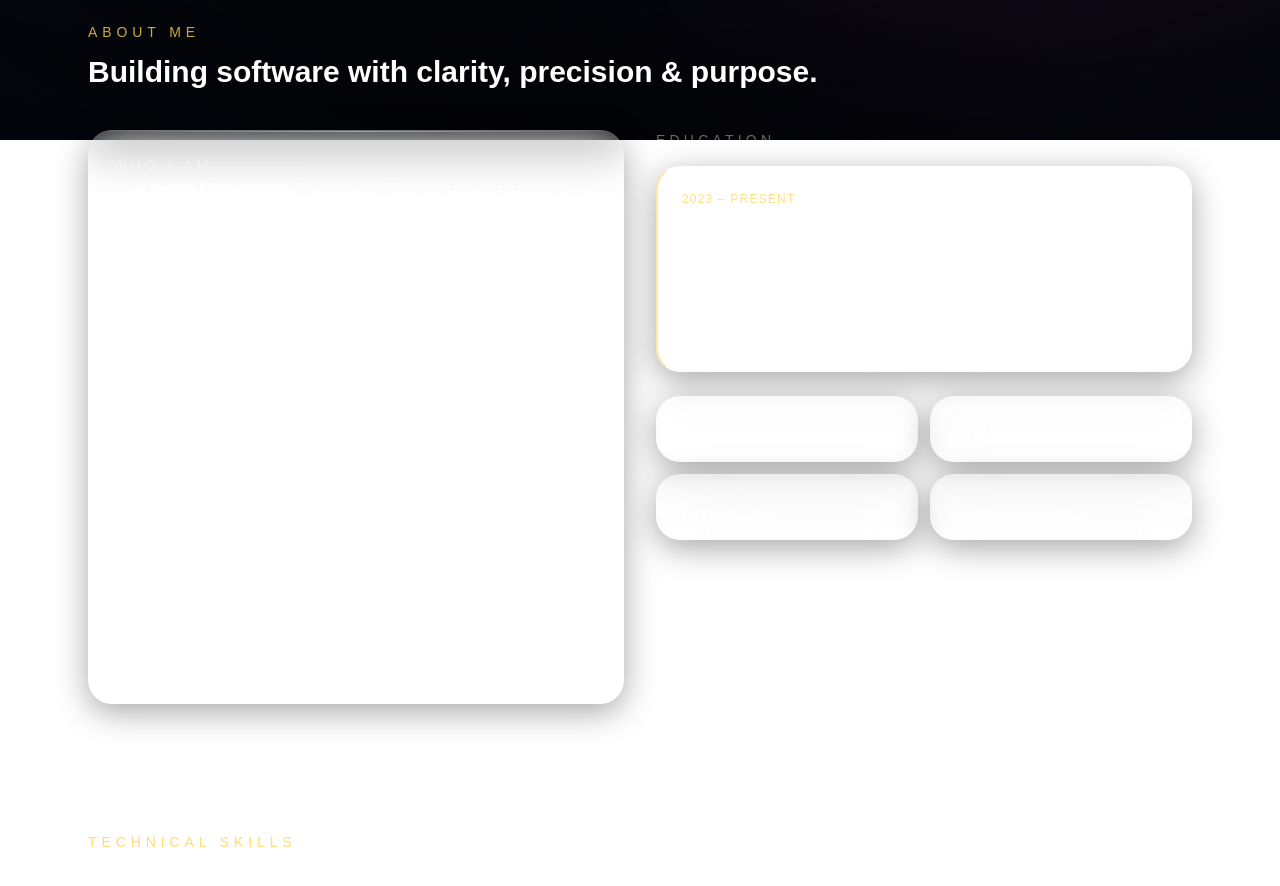
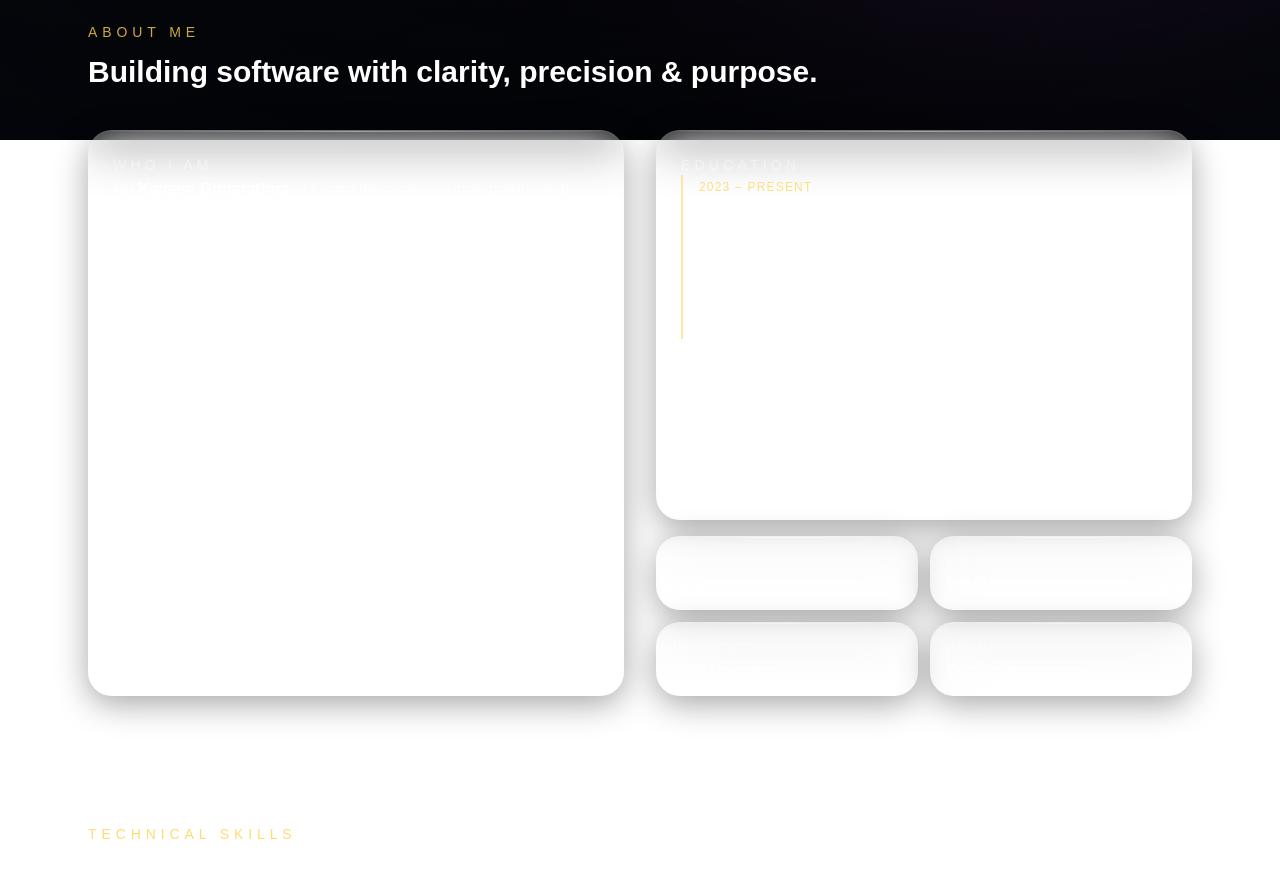
Before and after one commit to kaveen20030408/Kaveen_Gunarathna_Portfolio, a Next.js app: page / in a window 1280 px wide. Shown: the part 660-1546 px from the top of the page. Built offline with nearby package versions, Linux system fonts and the light colour scheme.

Commit message:
feat: implement About section component with biography, education, and professional details

```diff
--- a/src/components/sections/About.tsx
+++ b/src/components/sections/About.tsx
@@ -20,50 +20,55 @@ export function About() {
           Building software with clarity, precision & purpose.
         </h2>
 
-        <div className="mt-10 grid gap-8 lg:grid-cols-2">
+        <div className="mt-10 grid gap-8 lg:grid-cols-2 lg:items-stretch">
           {/* Bio card */}
-          <Card className="flex flex-col gap-5">
+          <Card className="flex h-full flex-col gap-6">
             <p className="text-sm uppercase tracking-[0.3em] text-white/40">Who I Am</p>
+
+            <div className="flex flex-col gap-4">
               <p className="leading-7 text-white/70">
-              I&apos;m <span className="font-semibold text-white">Kaveen Gunarathna</span>, A Computer Science undergraduate at SLIIT who picks up new technologies fast, applies them with intent, and consistently delivers
-              work that goes beyond the brief. Academically strong across core CS disciplines from algorithms and data structures through to
-              compiler theory and software architecture and equally comfortable translating that foundation into working, production-quality
-              software. Having built full-stack web platforms, and contributed as a recognized leader within IEEE, all while maintaining a
-              demanding academic schedule. Brings a methodical engineering mindset balanced with the creativity to solve problems that do
-              not come with a textbook answer. A natural team contributor who communicates clearly, adapts quickly, and takes responsibility
-              seriously. Looking for a software engineering internship where the bar is high and the opportunity to learn from experienced
-              engineers is real.
+                I&apos;m <span className="font-semibold text-white">Kaveen Gunarathna</span>, a Computer Science undergraduate at SLIIT who picks up new technologies fast, applies them with intent, and consistently delivers work that goes beyond the brief.
               </p>
+
               <p className="leading-7 text-white/70">
-              I believe great software starts with clean architecture, thorough testing, and a deep
-              understanding of user needs. I&apos;m comfortable with Agile workflows and thrive in
-              collaborative environments.
+                Academically strong across core CS disciplines—from algorithms and data structures to compiler theory and software architecture—I am equally comfortable translating that foundation into working, production-quality software. I&apos;ve built full-stack web platforms and contributed as a recognized leader within IEEE, all while maintaining a demanding academic schedule.
               </p>
+
+              <p className="leading-7 text-white/70">
+                I bring a methodical engineering mindset balanced with the creativity to solve problems that don&apos;t come with a textbook answer. I am a natural team contributor who communicates clearly, adapts quickly, and takes responsibility seriously.
+              </p>
+
+              <p className="leading-7 text-white/70">
+                Currently, I am looking for a software engineering internship where the bar is high and the opportunity to learn from experienced engineers is real.
+              </p>
+            </div>
           </Card>
 
           {/* Education card */}
-          <div className="flex flex-col gap-4">
+          <div className="flex h-full flex-col gap-4">
+            <Card className="flex-1 flex flex-col gap-4">
               <p className="text-sm uppercase tracking-[0.3em] text-white/40">Education</p>
               {education.map((edu) => (
-              <Card key={edu.degree} className="border-l-2 border-l-amber-300/50">
+                <div key={edu.degree} className="border-l-2 border-l-amber-300/50 pl-4 py-1">
                   <p className="text-xs font-medium uppercase tracking-widest text-amber-300/70">
                     {edu.period}
                   </p>
                   <h3 className="mt-2 text-lg font-semibold text-white">{edu.degree}</h3>
                   <p className="text-sm text-white/60">{edu.institution}</p>
                   <p className="mt-3 text-sm leading-6 text-white/60">{edu.description}</p>
+                </div>
+              ))}
             </Card>
-            ))}
 
             {/* Key facts */}
-            <div className="mt-2 grid grid-cols-2 gap-3">
+            <div className="grid grid-cols-2 gap-3">
               {[
                 { label: "Location", value: "Kadawatha, Sri Lanka" },
                 { label: "Focus", value: "Full-Stack & Backend" },
                 { label: "University", value: "SLIIT University" },
                 { label: "Status", value: "Open to Opportunities" },
               ].map((fact) => (
-                <Card key={fact.label} className="py-3 px-4">
+                <Card key={fact.label} className="py-4 px-4 flex flex-col justify-center">
                   <p className="text-xs text-white/40 uppercase tracking-wider">{fact.label}</p>
                   <p className="mt-1 text-sm font-medium text-white">{fact.value}</p>
                 </Card>
```
Lines whose indentation alone changed are shown as unchanged.
